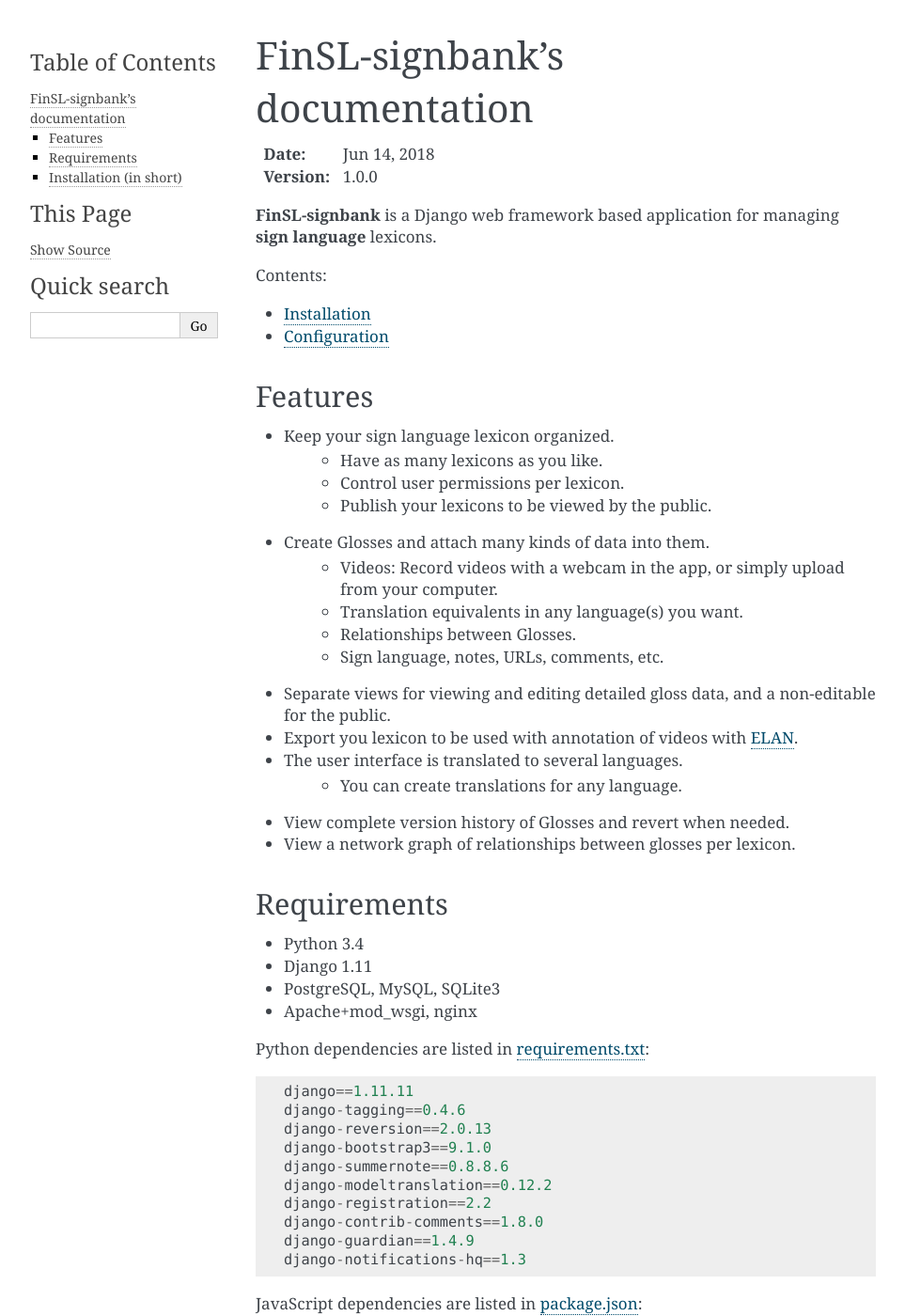
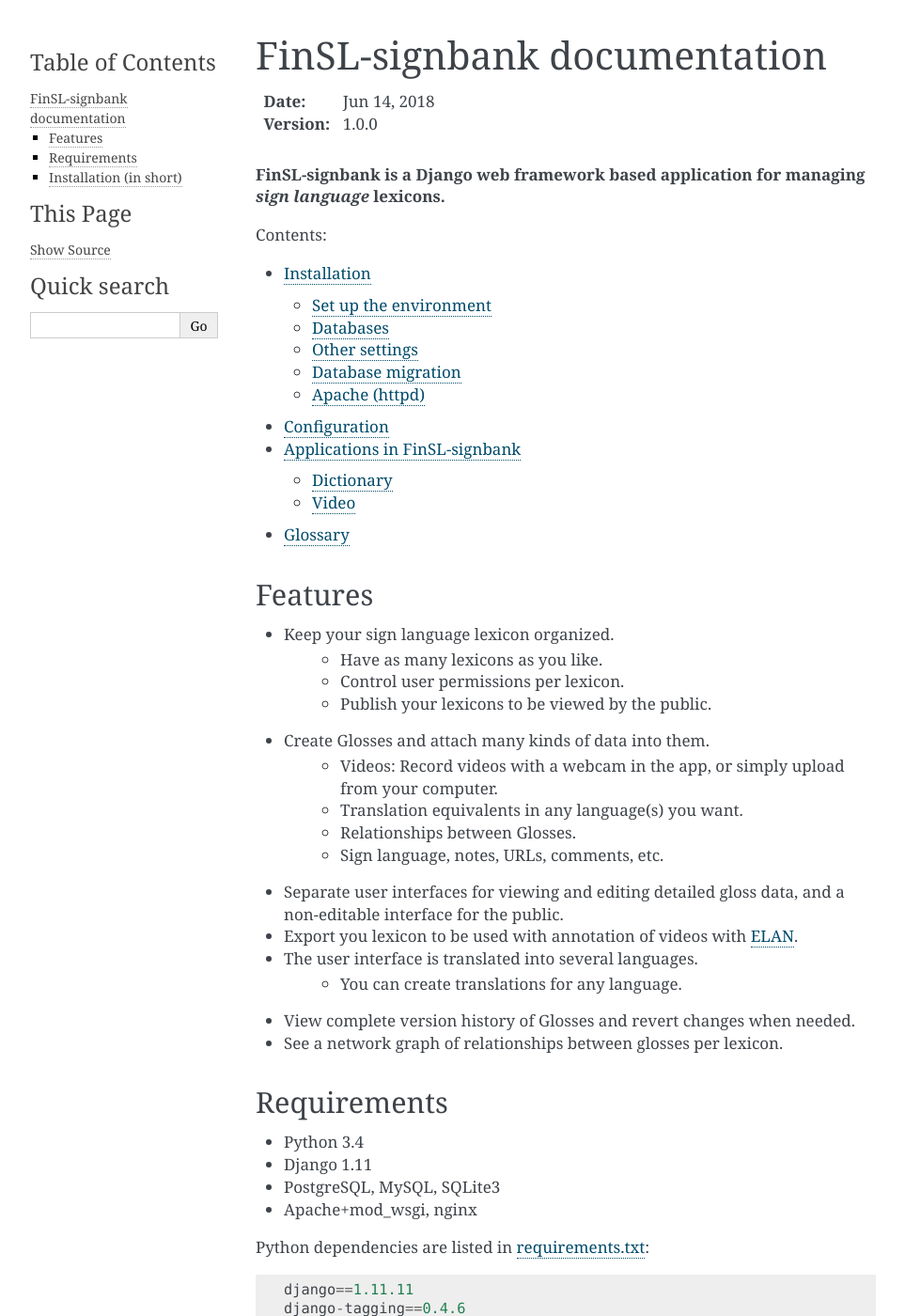
Before and after one commit to Signbank/FinSL-signbank, a Sphinx documentation site: the page built from docs/index.rst, in a window 1280 px wide and 1400 px high. Shown: the whole window at 94% size, without its empty margins (148-1111 px from the left). Built offline with Sphinx 7.4.7, drawn with Linux system fonts in a browser that asks for light colours.

Commit message:
Updated docs.

```diff
--- /dev/null
+++ b/docs/apps/index.rst
@@ -0,0 +1,11 @@
+==============================
+Applications in FinSL-signbank
+==============================
+
+.. rubric:: Applications that form FinSL-signbank.
+
+.. toctree::
+    :maxdepth: 2
+
+    dictionary/index
+    video/index
--- a/docs/conf.py
+++ b/docs/conf.py
@@ -12,10 +12,12 @@
 # add these directories to sys.path here. If the directory is relative to the
 # documentation root, use os.path.abspath to make it absolute, like shown here.
 #
-# import os
-# import sys
-# sys.path.insert(0, os.path.abspath('.'))
-
+import os
+import sys
+import django
+sys.path.insert(0, os.path.abspath('../'))
+os.environ['DJANGO_SETTINGS_MODULE'] = 'signbank.settings.development'
+django.setup()
 
 # -- Project information -----------------------------------------------------
 
@@ -42,6 +44,9 @@
     'sphinx.ext.autodoc',
 ]
 
+# Default flags for autodoc.
+autodoc_default_flags = ['members',]
+
 # Add any paths that contain templates here, relative to this directory.
 templates_path = ['_templates']
 
@@ -52,7 +57,7 @@
 source_suffix = '.rst'
 
 # The master toctree document.
-master_doc = 'index'
+master_doc = 'contents'
 
 # The language for content autogenerated by Sphinx. Refer to documentation
 # for a list of supported languages.
--- a/docs/index.rst
+++ b/docs/index.rst
@@ -2,23 +2,25 @@
    sphinx-quickstart on Wed Jun 13 16:41:55 2018.
    You can adapt this file completely to your liking, but it should at least
    contain the root `toctree` directive.
-.. _index:
 
-FinSL-signbank's documentation
+==============================
+FinSL-signbank documentation
 ==============================
 :Date: |today|
 :Version: |version|
 
-**FinSL-signbank** is a Django web framework based application for managing
-**sign language** lexicons.
+.. rubric:: FinSL-signbank is a Django web framework based application for
+            managing *sign language* lexicons.
 
 .. toctree::
-   :maxdepth: 1
+   :maxdepth: 2
    :caption: Contents:
 
    installation
    configuration
    changelog
+   apps/index
+   glossary
 
 Features
 --------
@@ -33,13 +35,13 @@
     - Translation equivalents in any language(s) you want.
     - Relationships between Glosses.
     - Sign language, notes, URLs, comments, etc.
-- Separate views for viewing and editing detailed gloss data, and a non-editable
-  for the public.
+- Separate user interfaces for viewing and editing detailed gloss data, and
+  a non-editable interface for the public.
 - Export you lexicon to be used with annotation of videos with `ELAN`_.
-- The user interface is translated to several languages.
+- The user interface is translated into several languages.
     - You can create translations for any language.
-- View complete version history of Glosses and revert when needed.
-- View a network graph of relationships between glosses per lexicon.
+- View complete version history of Glosses and revert changes when needed.
+- See a network graph of relationships between glosses per lexicon.
 
 .. _ELAN: https://tla.mpi.nl/tools/tla-tools/elan/
 
```
Also changed, not shown: docs/apps/dictionary/index.rst (added, +10 -0 lines), docs/apps/dictionary/models.rst (added, +13 -0 lines), docs/apps/video/index.rst (added, +11 -0 lines), docs/apps/video/models.rst (added, +9 -0 lines), docs/contents.rst (added, +24 -0 lines), docs/glossary.rst (added, +46 -0 lines), 1 other file.
